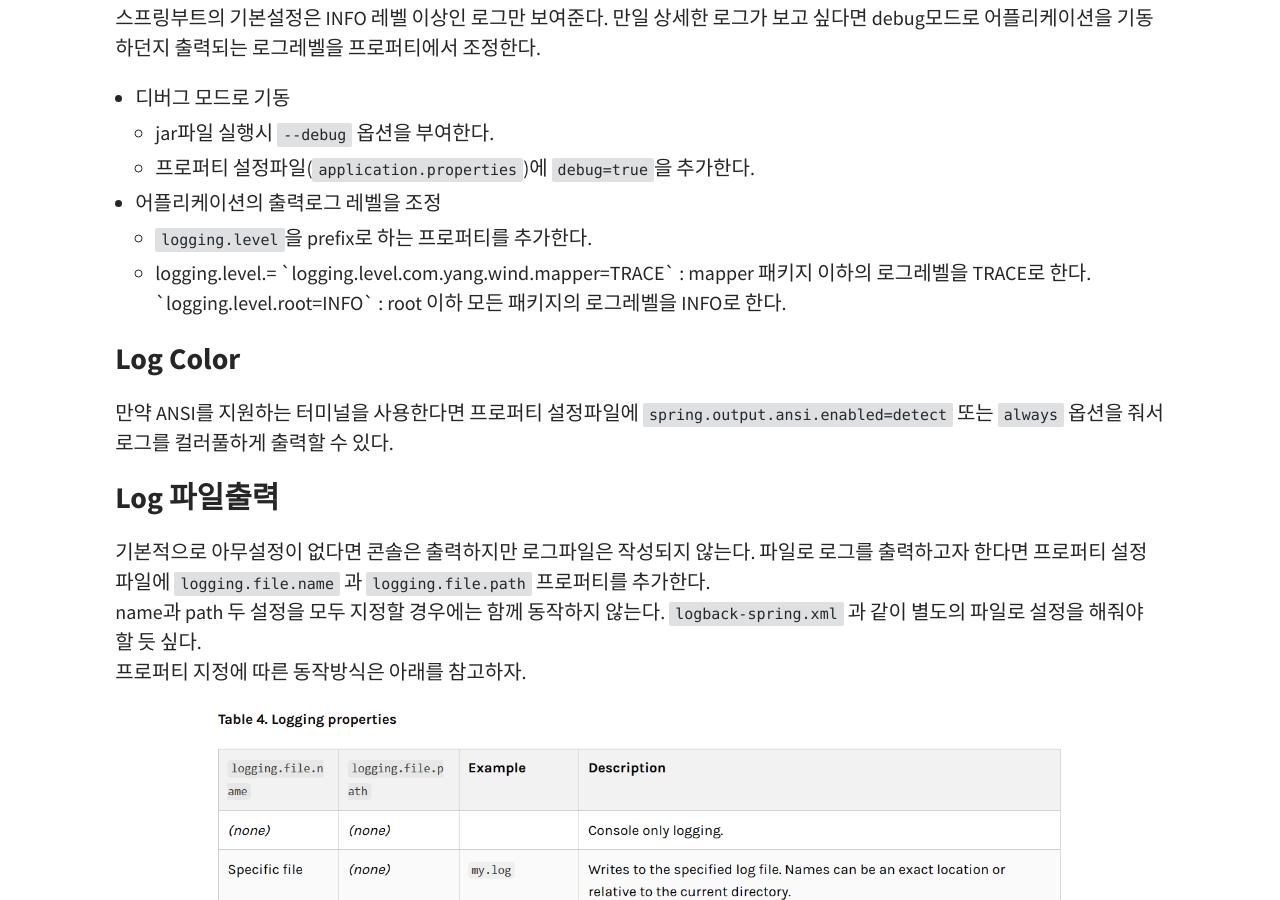
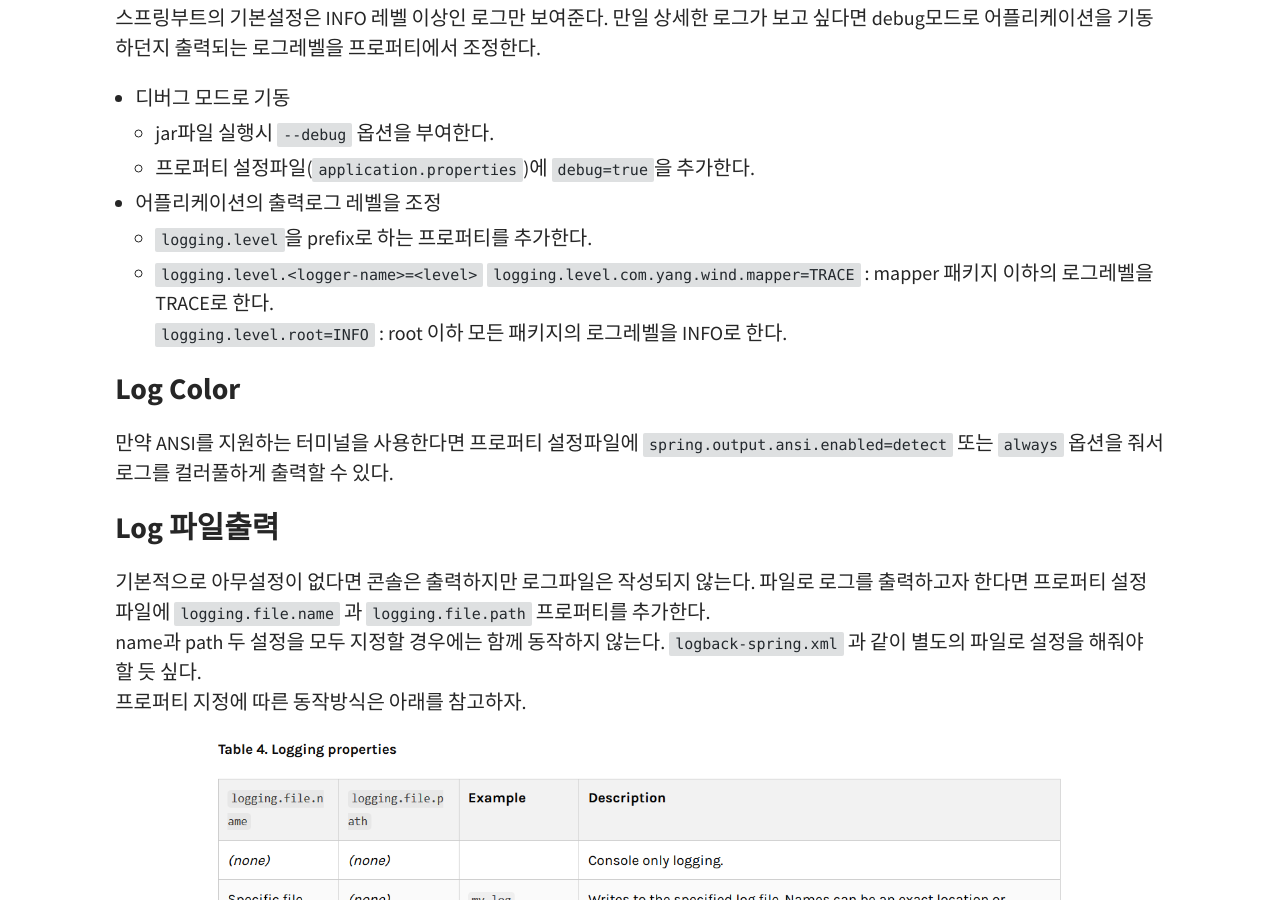
Before and after one commit to swampwar/swampwar.github.io, a Jekyll site: the page built from _posts/2020/2020-01-09-SpringBoot-Logging.md, in a window 1280 px wide and 900 px high, scrolled down 1075 px. Built offline with Jekyll 4.4.1, drawn with Linux system fonts in a browser that asks for light colours.

Commit message:
SpringBoot 로깅 포스팅

```diff
--- a/_posts/2020/2020-01-09-SpringBoot-Logging.md
+++ b/_posts/2020/2020-01-09-SpringBoot-Logging.md
@@ -25,7 +25,7 @@ spring-boot-starter-logging에 로그관련 라이브러리들이 추가되는
     - 프로퍼티 설정파일(`application.properties`)에 `debug=true`을 추가한다.
 - 어플리케이션의 출력로그 레벨을 조정
     - `logging.level`을 prefix로 하는 프로퍼티를 추가한다.
-    - logging.level.<logger-name>=<level>
+    - `logging.level.<logger-name>=<level>`
       `logging.level.com.yang.wind.mapper=TRACE` : mapper 패키지 이하의 로그레벨을 TRACE로 한다.
       `logging.level.root=INFO` : root 이하 모든 패키지의 로그레벨을 INFO로 한다.
 
```
